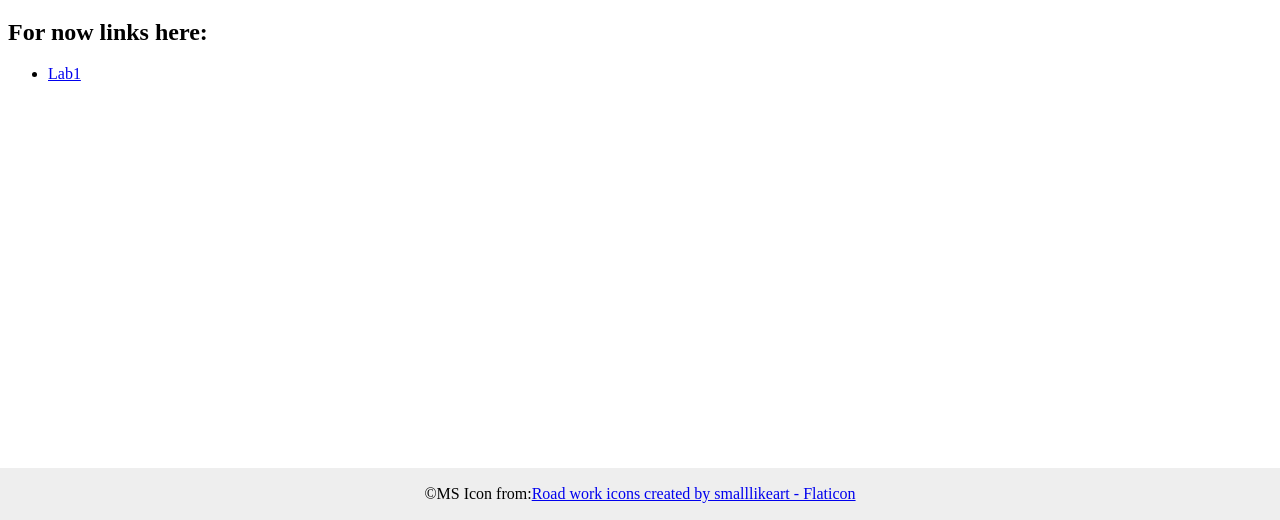
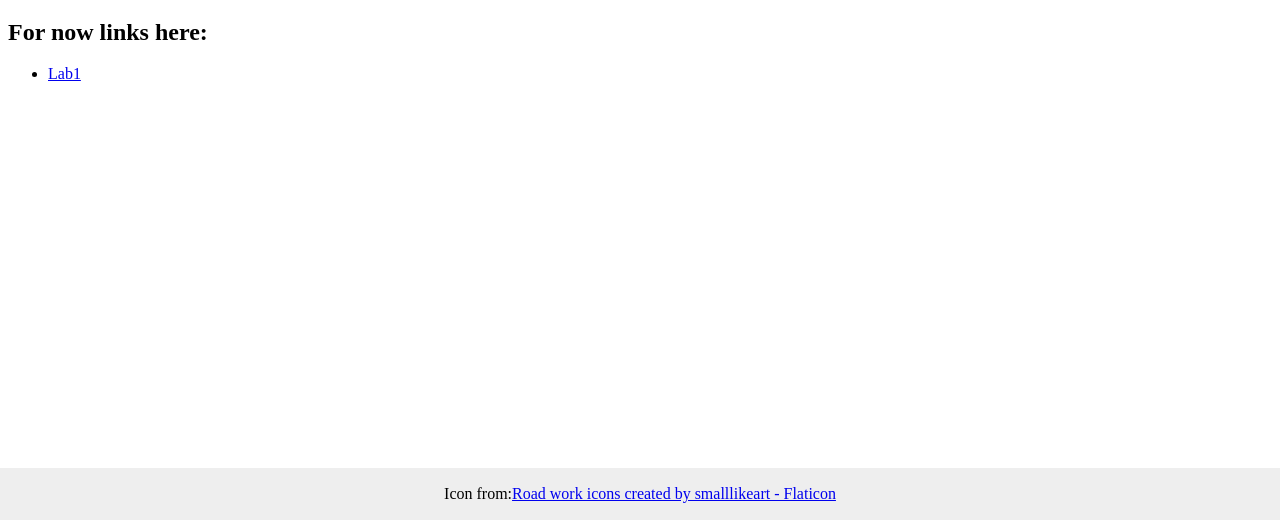
Before and after one commit to MarcinSkic/Aplikacje_Internetowe_University, a plain HTML site: page index.html in a window 1280 px wide. Shown: the part 280-800 px from the top of the page. Drawn offline with Linux system fonts and the light colour scheme.

Commit message:
Remove unnecessary copyright

```diff
--- a/index.html
+++ b/index.html
@@ -14,6 +14,6 @@
     <ul>
         <li><a href="Lab1/index.html">Lab1</a></li>
     </ul>
-    <div class="footer">&copy;MS  Icon from: <a href="https://www.flaticon.com/free-icons/road-work" title="road work icons">Road work icons created by smalllikeart - Flaticon</a></div>
+    <div class="footer">Icon from: <a href="https://www.flaticon.com/free-icons/road-work" title="road work icons">Road work icons created by smalllikeart - Flaticon</a></div>
 </body>
 </html>
```
